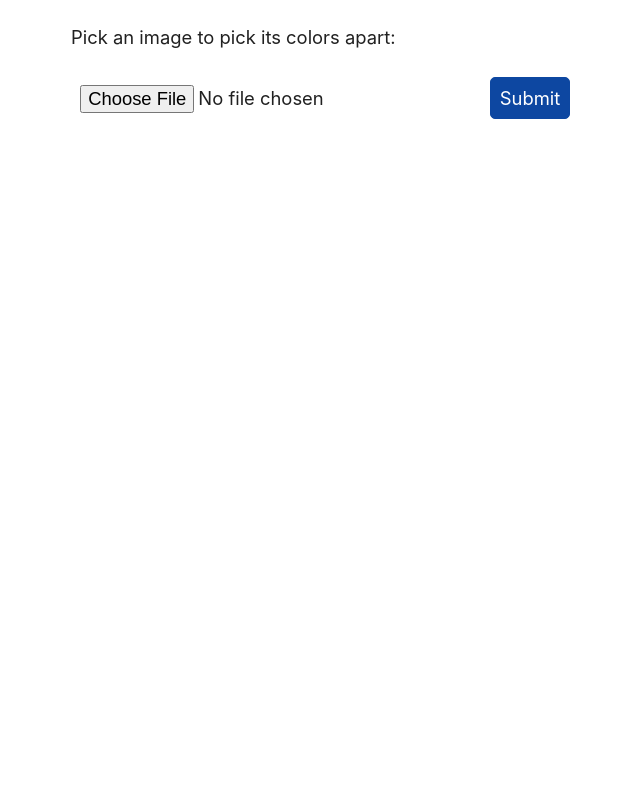
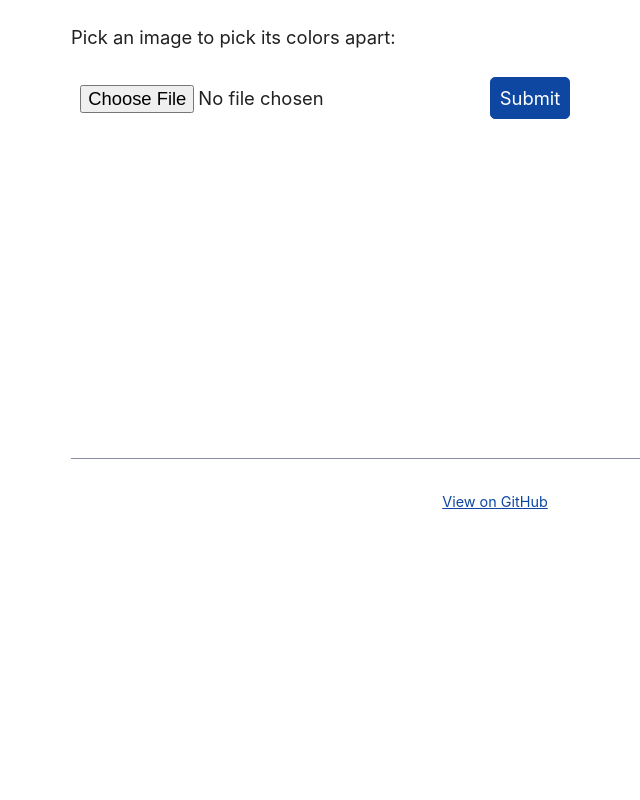
Before and after one commit to ZeroOne3010/image-color-breakdown, a plain HTML site: page index.html in a window 1280 px wide. Shown: the whole page, without its empty margins (145-785 px from the left). Drawn offline with nearby package versions, Linux system fonts and the light colour scheme.

Commit message:
Add footer with a GitHub link

```diff
--- a/index.html
+++ b/index.html
@@ -278,6 +278,7 @@
   </table>
 </div>
 
+<footer><a href="https://github.com/ZeroOne3010/image-color-breakdown">View on GitHub</a></footer>
 
 </body>
 </html>
```
